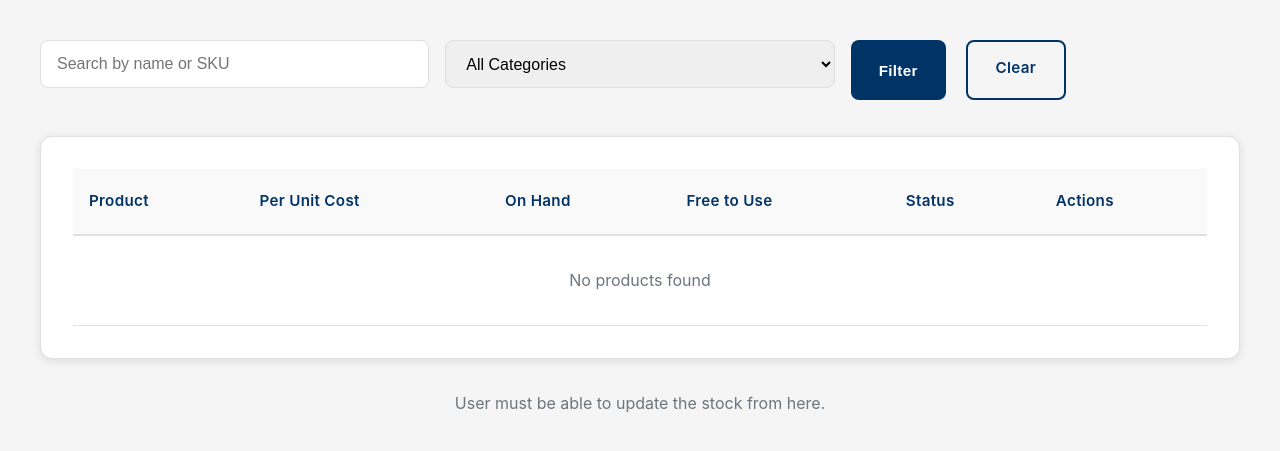
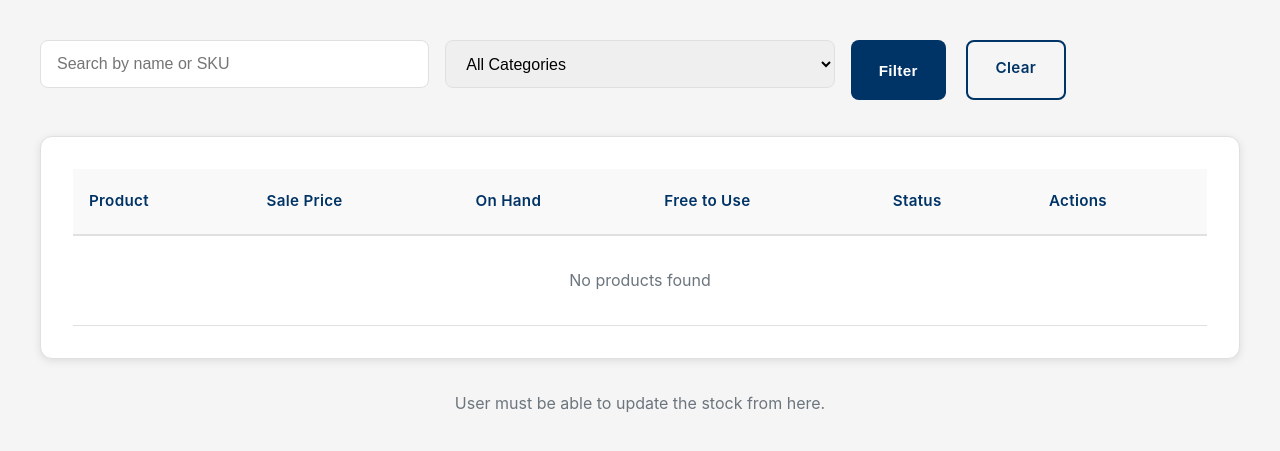
Before and after one commit to Darshan2139/OdooxSPIT, a Flask app: page /products in a window 1280 px wide. Shown: the part 161-612 px from the top of the page. Run offline with Flask 3, Linux system fonts and the light colour scheme; a user stored in the database is signed in; data that the repository does not hold is empty.

Commit message:
price feature added

```diff
--- a/routes.py
+++ b/routes.py
@@ -227,6 +227,9 @@ def product_create():
             min_stock=float(request.form.get('min_stock', 0) or 0),
             max_stock=float(request.form.get('max_stock', 0) or 0),
             reorder_qty=float(request.form.get('reorder_qty', 0) or 0),
+            cost_price=float(request.form.get('cost_price', 0) or 0),
+            sale_price=float(request.form.get('sale_price', 0) or 0),
+            currency=request.form.get('currency', 'USD'),
         )
         db.session.add(product)
         db.session.commit()
@@ -259,12 +262,67 @@ def product_edit(id):
         product.min_stock = float(request.form.get('min_stock', 0) or 0)
         product.max_stock = float(request.form.get('max_stock', 0) or 0)
         product.reorder_qty = float(request.form.get('reorder_qty', 0) or 0)
+        # Pricing updates
+        try:
+            product.cost_price = float(request.form.get('cost_price', product.cost_price) or product.cost_price or 0)
+        except ValueError:
+            product.cost_price = product.cost_price or 0
+        try:
+            product.sale_price = float(request.form.get('sale_price', product.sale_price) or product.sale_price or 0)
+        except ValueError:
+            product.sale_price = product.sale_price or 0
+        product.currency = request.form.get('currency', product.currency or 'USD')
         db.session.commit()
         flash('Product updated successfully', 'success')
         return redirect(url_for('product_detail', id=id))
 
     categories = Category.query.all()
     return render_template('products/form.html', product=product, categories=categories)
+
+
+@app.route('/products/<int:id>/price-update', methods=['POST'])
+@login_required
+@inventory_manager_required
+def product_price_update(id):
+    """API endpoint to update product prices (AJAX) - inventory manager only"""
+    product = Product.query.get_or_404(id)
+    data = request.get_json() or {}
+    try:
+        from utils import validate_price, log_price_change
+
+        old_cost = product.cost_price or 0.0
+        old_sale = product.sale_price or 0.0
+
+        new_cost = validate_price(data.get('cost_price', old_cost))
+        new_sale = validate_price(data.get('sale_price', old_sale))
+
+        # Update product
+        product.cost_price = new_cost
+        product.sale_price = new_sale
+        product.currency = data.get('currency', product.currency or 'USD')
+        db.session.commit()
+
+        # Log history
+        log_price_change(current_user.id, product, old_cost, new_cost, old_sale, new_sale, reason=data.get('reason'))
+
+        return jsonify({'success': True, 'cost_price': new_cost, 'sale_price': new_sale})
+    except ValueError as e:
+        return jsonify({'success': False, 'error': str(e)}), 400
+    except Exception as e:
+        return jsonify({'success': False, 'error': 'Failed to update price'}), 500
+
+
+@app.route('/products/<int:id>/price-history')
+@login_required
+def product_price_history(id):
+    """Show price history for a product"""
+    product = Product.query.get_or_404(id)
+    history = product and getattr(product, 'price_history', None)
+    if history is None:
+        # Query directly
+        from models import PriceHistory
+        history = PriceHistory.query.filter_by(product_id=id).order_by(PriceHistory.created_at.desc()).all()
+    return render_template('products/price_history.html', product=product, history=history)
 
 # ========== Receipts ==========
 
--- a/stockmaster/views/product_views.xml
+++ b/stockmaster/views/product_views.xml
@@ -24,6 +24,11 @@
                             <field name="reorder_qty"/>
                             <field name="total_stock" readonly="1"/>
                             <field name="active" widget="boolean_toggle"/>
+                        </group>
+                        <group>
+                            <field name="cost_price"/>
+                            <field name="sale_price"/>
+                            <field name="currency_id"/>
                         </group>
                     </group>
 
@@ -53,6 +58,7 @@
                 <field name="name"/>
                 <field name="sku"/>
                 <field name="category_id"/>
+                <field name="sale_price"/>
                 <field name="total_stock"/>
                 <field name="min_stock"/>
                 <field name="low_stock" widget="boolean_toggle"/>
--- a/templates/products/list.html
+++ b/templates/products/list.html
@@ -38,7 +38,7 @@
                 <thead>
                     <tr>
                         <th>Product</th>
-                        <th>Per Unit Cost</th>
+                        <th>Sale Price</th>
                         <th>On Hand</th>
                         <th>Free to Use</th>
                         <th>Status</th>
@@ -50,10 +50,10 @@
                     <tr {% if product.low_stock %}style="background-color: #fff3cd;"{% endif %}>
                         <td style="font-weight: 500;">{{ product.name }}</td>
                         <td>
-                            {% if product.category and product.category.name %}
-                                Rs. 0
+                            {% if product.sale_price is not none %}
+                                Rs. {{ '%.2f'|format(product.sale_price) }}
                             {% else %}
-                                Rs. 0
+                                -
                             {% endif %}
                         </td>
                         <td data-editable="stock" style="cursor: pointer; padding: 1rem; border-radius: 4px; transition: background-color 0.2s;">
@@ -78,6 +78,14 @@
                             <a href="{{ url_for('product_edit', id=product.id) }}" class="btn btn-sm btn-primary">
                                 <i class="bi bi-pencil"></i> Edit
                             </a>
+                            {% if current_user.role == 'inventory_manager' %}
+                            <button class="btn btn-sm btn-outline-secondary btn-edit-price" data-id="{{ product.id }}" style="margin-left: 0.4rem;">
+                                <i class="bi bi-currency-exchange"></i> Price
+                            </button>
+                            <a href="{{ url_for('product_price_history', id=product.id) }}" class="btn btn-sm btn-outline-info" style="margin-left: 0.4rem;">
+                                <i class="bi bi-clock-history"></i>
+                            </a>
+                            {% endif %}
                         </td>
                     </tr>
                     {% else %}
@@ -93,3 +101,33 @@
 
 <p class="text-muted" style="margin-top: 1.5rem; text-align: center;">User must be able to update the stock from here.</p>
 {% endblock %}
+
+{% block scripts %}
+{{ super() }}
+<script>
+document.addEventListener('DOMContentLoaded', function(){
+    document.querySelectorAll('.btn-edit-price').forEach(function(btn){
+        btn.addEventListener('click', function(){
+            const id = this.dataset.id;
+            const newSale = prompt('Enter new sale price (numbers only)');
+            if(newSale === null) return;
+            const newCost = prompt('Enter new cost price (numbers only)');
+            if(newCost === null) return;
+
+            fetch(`/products/${id}/price-update`, {
+                method: 'POST',
+                headers: {'Content-Type': 'application/json'},
+                body: JSON.stringify({sale_price: newSale, cost_price: newCost})
+            }).then(r=>r.json()).then(data=>{
+                if(data.success){
+                    alert('Price updated');
+                    location.reload();
+                } else {
+                    alert('Error: ' + (data.error || 'Unknown'));
+                }
+            }).catch(err=>{ alert('Request failed') });
+        });
+    });
+});
+</script>
+{% endblock %}
--- a/utils.py
+++ b/utils.py
@@ -198,3 +198,35 @@ def notify_system_alert(user_id, title, message, related_model=None, related_id=
         related_model=related_model,
         related_id=related_id
     )
+
+
+def validate_price(value):
+    """Validate and normalize a price value. Returns float or raises ValueError."""
+    try:
+        if value is None or value == '':
+            return 0.0
+        pv = float(value)
+    except (TypeError, ValueError):
+        raise ValueError('Invalid price value')
+    if pv < 0:
+        raise ValueError('Price cannot be negative')
+    return pv
+
+
+def log_price_change(user_id, product, old_cost, new_cost, old_sale, new_sale, reason=None):
+    """Create a PriceHistory record logging the change."""
+    from app import db
+    from models import PriceHistory
+
+    ph = PriceHistory(
+        product_id=product.id,
+        old_cost=old_cost,
+        new_cost=new_cost,
+        old_sale=old_sale,
+        new_sale=new_sale,
+        changed_by=user_id,
+        reason=reason
+    )
+    db.session.add(ph)
+    db.session.commit()
+    return ph
```
Also changed, not shown: models.py (+25 -0 lines), stockmaster/models/product.py (+33 -0 lines), templates/products/detail.html (+8 -0 lines), templates/products/form.html (+17 -0 lines), templates/products/price_history.html (added, +48 -0 lines), README.md, 1 other file.
